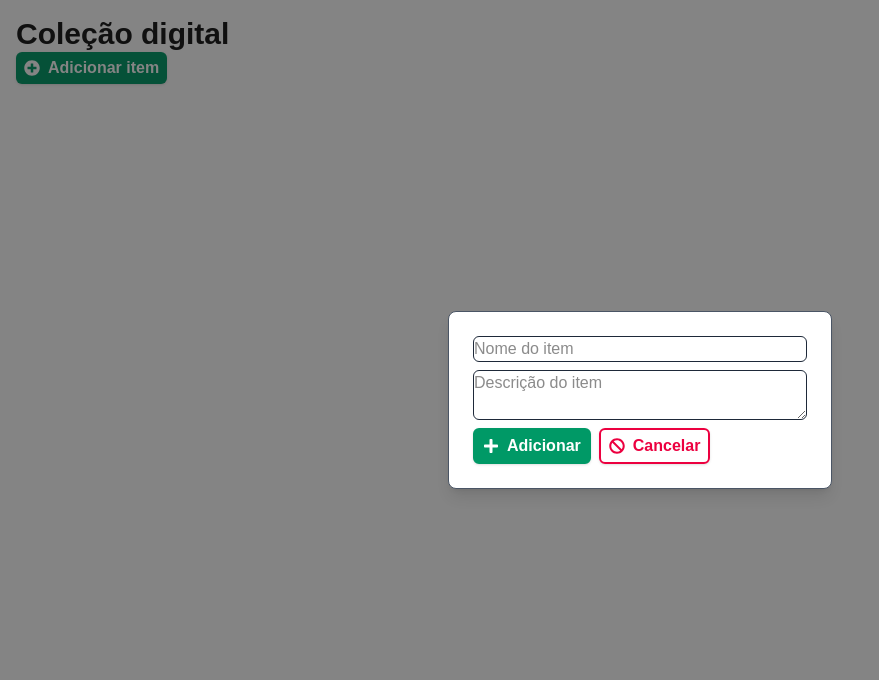
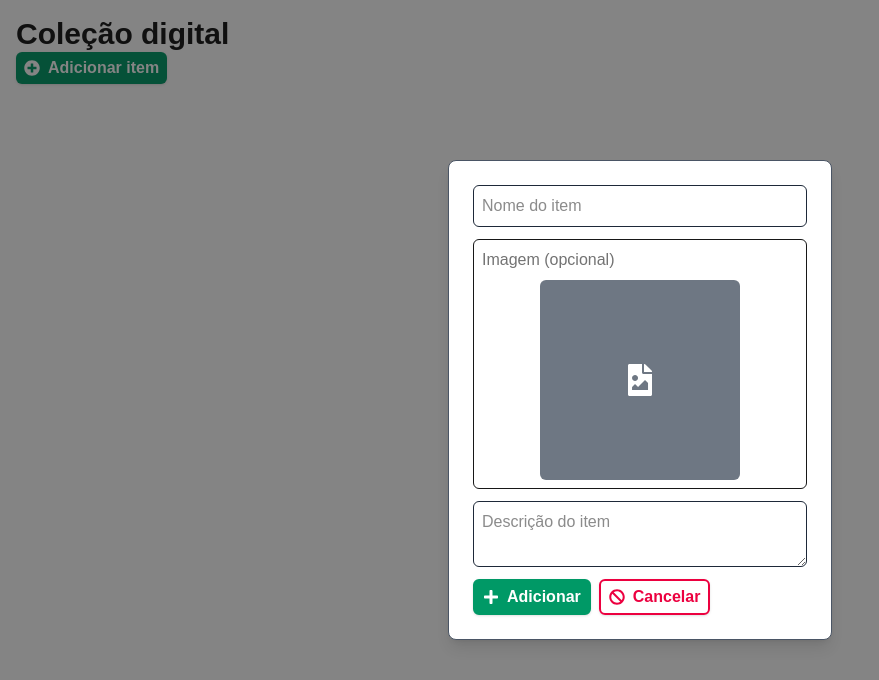
Before and after one commit to gab-souza-martins/digital-collection, a Next.js app: page / in a window 1280 px wide. Both pictures are taken after a click on the button "Adicionar item". Shown: the top 680 px of the page, without its empty margins (0-879 px from the left). Built offline with nearby package versions, Linux system fonts and the light colour scheme.

Commit message:
Adicionado input de imagem para AddForm.tsx, com a funcionalidade ainda a adicionar

```diff
--- a/src/app/Components/AddForm.tsx
+++ b/src/app/Components/AddForm.tsx
@@ -1,6 +1,6 @@
 "use client";
 import React from "react";
-import { FaPlus, FaBan } from "react-icons/fa";
+import { FaPlus, FaBan, FaFileImage } from "react-icons/fa";
 
 interface AddFormProps {
    onAdd: (title: string, description: string) => void;
@@ -34,18 +34,37 @@ const AddForm: React.FC<AddFormProps> = ({ onAdd, closeForm }) => {
    return (
       <div className="w-screen h-screen fixed top-0 left-0 bg-neutral-950/50 flex justify-center items-center z-10">
          <div className="bg-white border-1 border-gray-600 p-6 rounded-lg shadow-lg w-70 sm:w-96">
-            <form className="flex flex-col gap-2">
+            <form className="flex flex-col gap-3">
                <input
                   onChange={(e) => setItemName(e.target.value)}
-                  className="border border-gray-800 rounded-md"
+                  className="border border-gray-800 rounded-md p-2"
                   type="text"
                   value={itemName}
                   placeholder="Nome do item"
                />
 
+               <div className="border rounded-md p-2 flex flex-col gap-2">
+                  <p className="text-semibold text-neutral-500">
+                     Imagem (opcional)
+                  </p>
+                  <div className="flex justify-center items-center gap-2 bg-gray-600/80 rounded-md w-50 h-50 self-center">
+                     <FaFileImage
+                        className="text-white"
+                        style={{ fontSize: "2em" }}
+                     />
+                     <input
+                        className="absolute opacity-0 w-50 h-50 cursor-pointer"
+                        type="file"
+                        name="itemImage"
+                        id="imageInput"
+                        aria-label="Imagem do item"
+                     />
+                  </div>
+               </div>
+
                <textarea
                   onChange={(e) => setItemDescription(e.target.value)}
-                  className="border border-gray-800 rounded-md"
+                  className="border border-gray-800 rounded-md p-2"
                   value={itemDescription}
                   placeholder="Descrição do item"
                />
```
